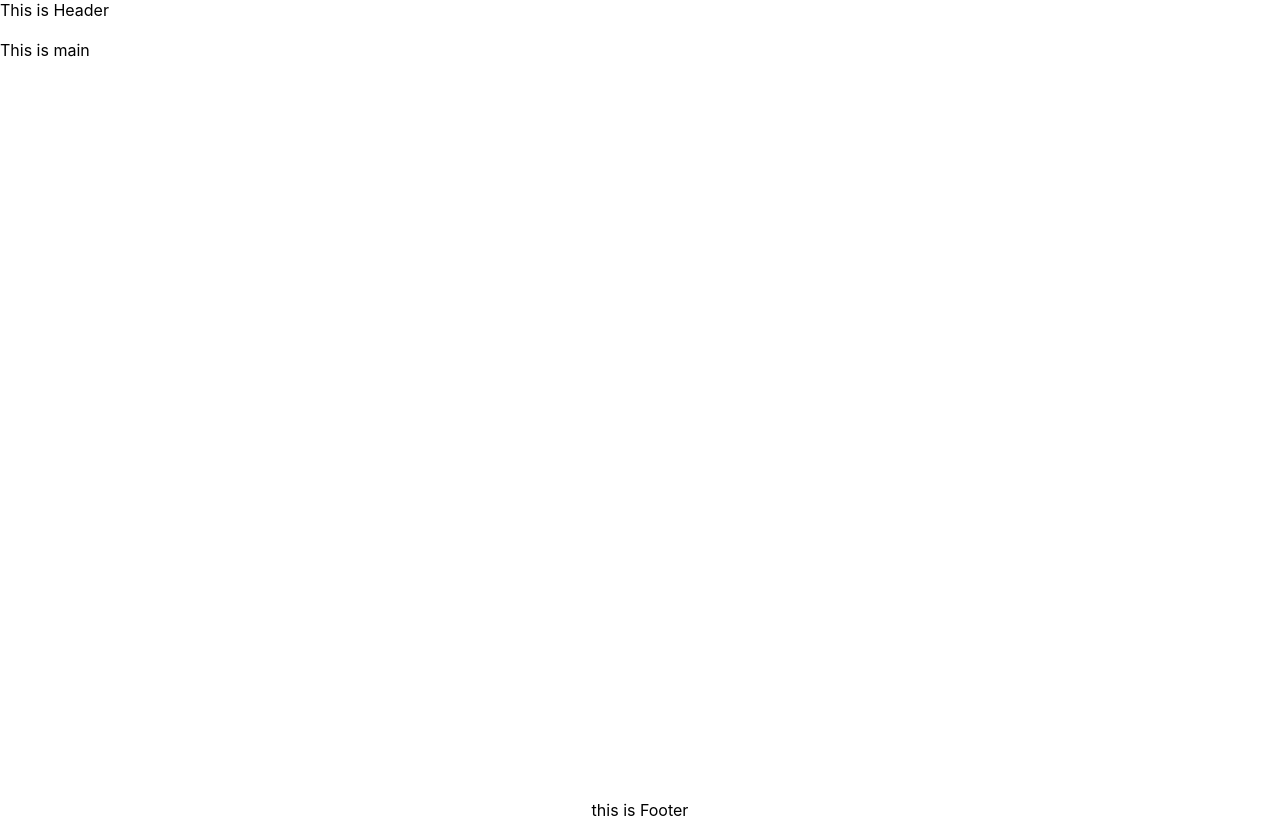
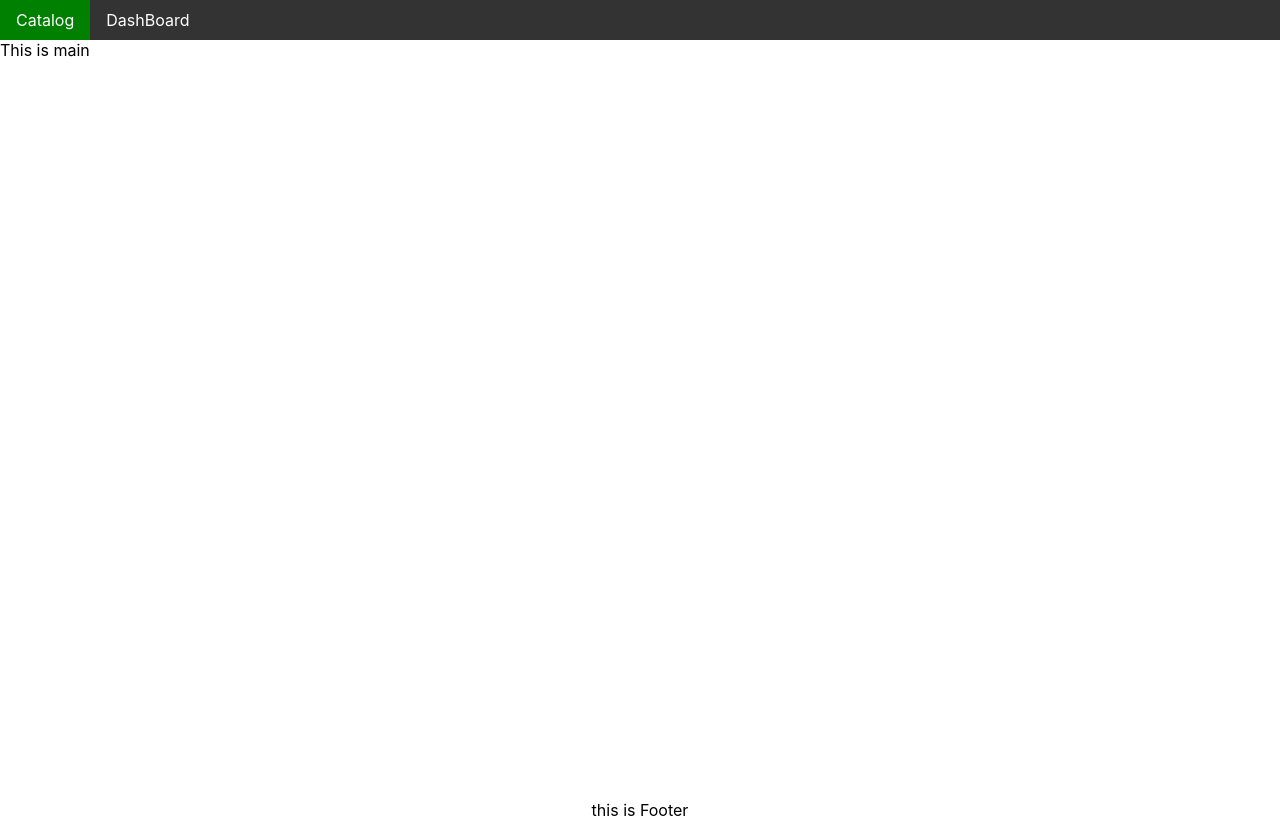
Before and after one commit to zizy97/lms, a React (Create React App) app: page / in a window 1280 px wide. Built offline with nearby package versions, Linux system fonts and the light colour scheme.

Commit message:
navbar added to app

```diff
--- a/src/App.js
+++ b/src/App.js
@@ -1,10 +1,20 @@
-import { Header,Main,Footer } from './components/Layout.js'
+import { Header,Main,Footer } from './components/Layout'
+import { Navbar,NavItem,NavLink } from './components/Navbar'
 
 
 function App() {
   return (
     <>
-      <Header>This is Header</Header>
+      <Header>
+        <Navbar>
+            <NavItem>
+                <NavLink href="#">Catalog</NavLink>
+            </NavItem>
+            <NavItem  href="#">
+                <NavLink>DashBoard</NavLink>
+            </NavItem>
+        </Navbar>
+      </Header>
       <Main>This is main</Main>
       <Footer>this is Footer</Footer>
     </>
```
